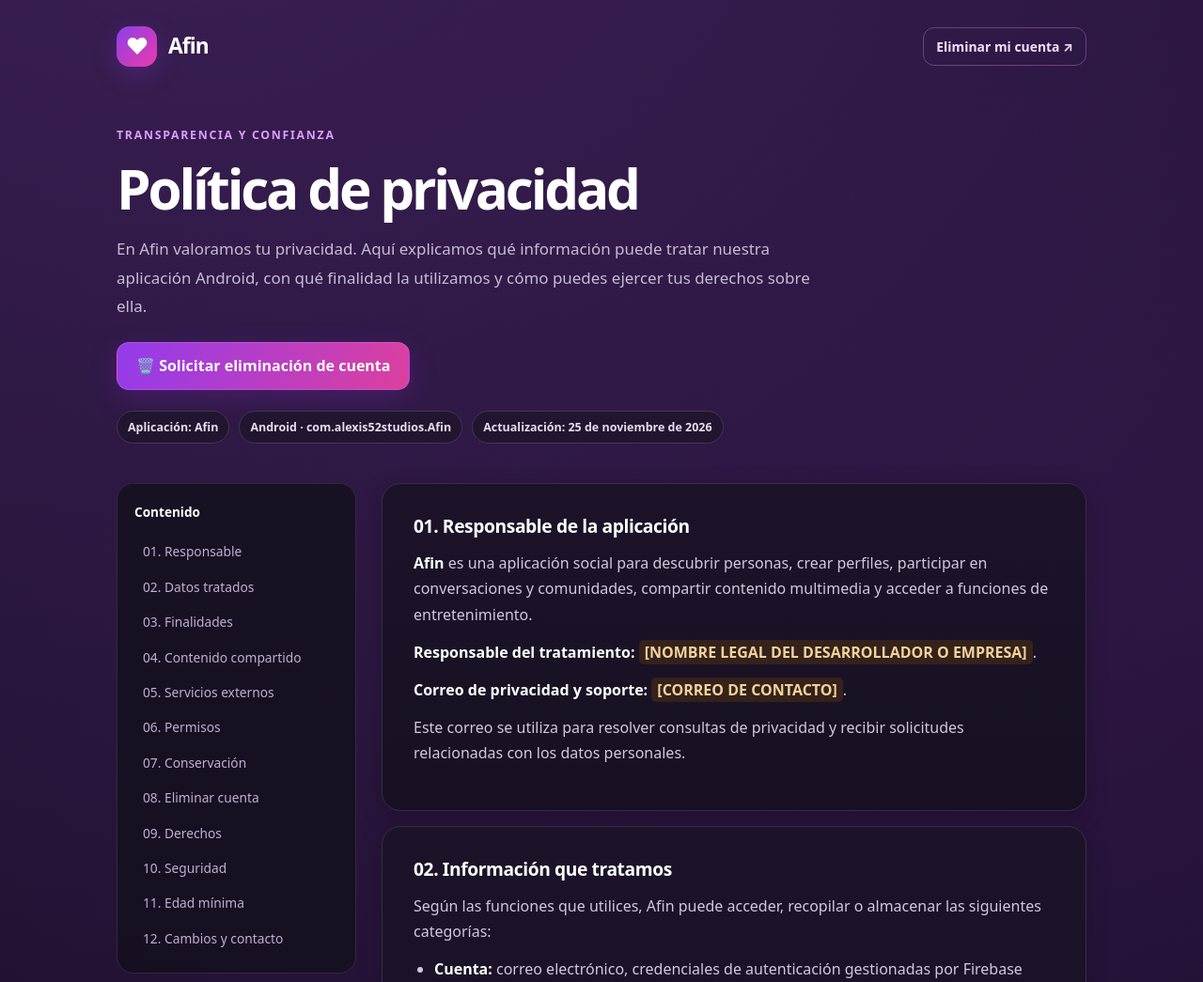
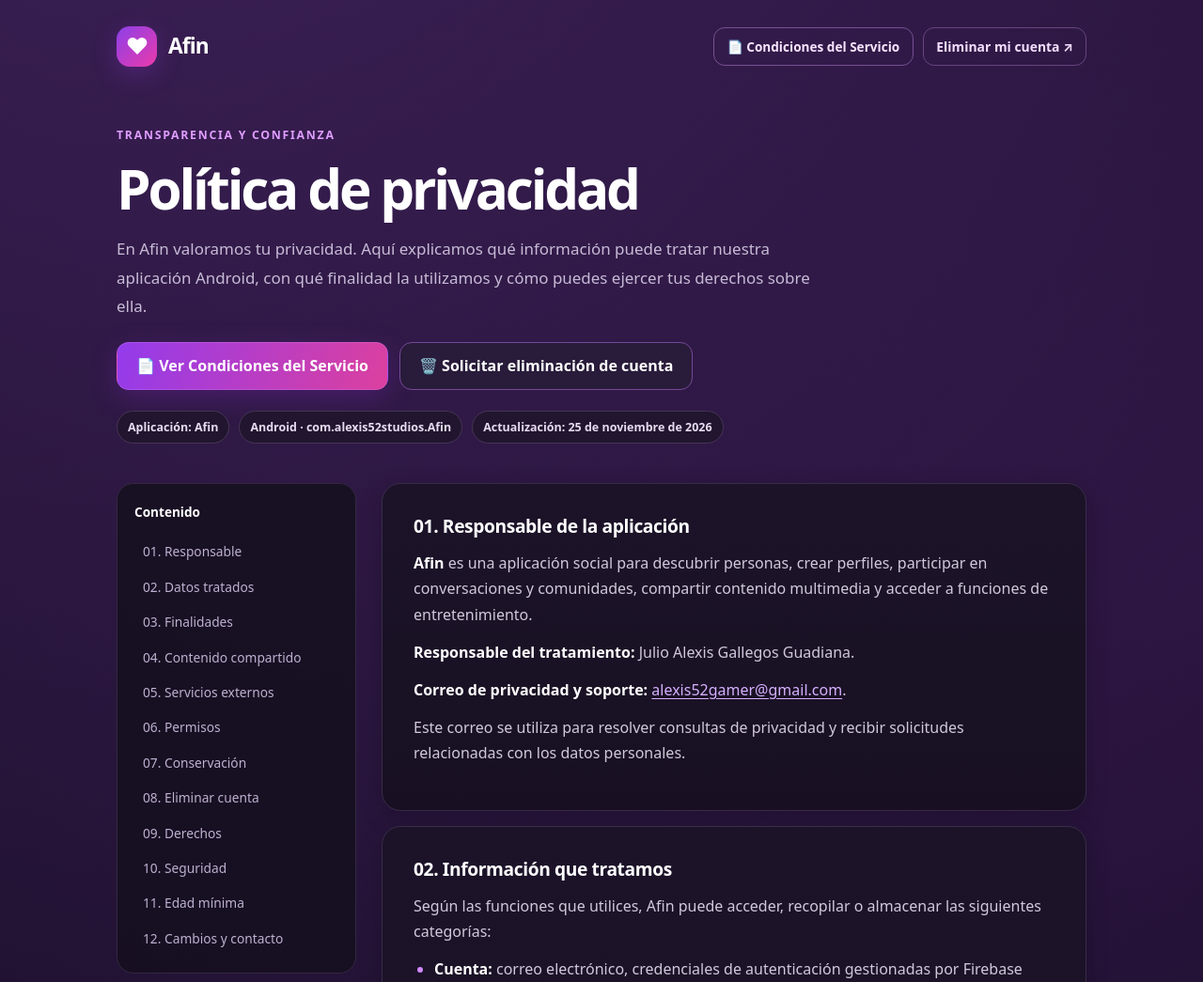
Before and after one commit to Alexis-Programador/Privacidad_Afin, a plain HTML site: page index.html in a window 1280 px wide. Shown: the top 1045 px of the page at 94% size. Drawn offline with Linux system fonts and the light colour scheme.

Commit message:
Update index.html

```diff
--- a/index.html
+++ b/index.html
@@ -56,12 +56,25 @@
     .callout p { color:#dbcde9; margin:0 0 14px; }
     .footer-link { color:#eed5ff; }
     @media(max-width:490px) { .action-btn {width:100%;} .top-link {font-size:.75rem;padding:8px 9px;} }
+
+    .header-nav { display:flex; justify-content:flex-end; align-items:center; gap:10px; flex-wrap:wrap; }
+    .btn-plain { display:inline-flex; justify-content:center; align-items:center; min-height:40px; padding:8px 14px; border:1px solid #765093; border-radius:12px; color:#f9e5ff; text-decoration:none; font-size:.85rem; font-weight:750; }
+    .btn-plain:hover,.btn-plain:focus-visible { background:#362346; color:white; }
+    .micro { color:#bbaacb; font-size:.88rem; }
+    .panel a { text-underline-offset:3px; }
+    .panel ul li::marker { color:#d389ff; }
+    .terms-highlight { border:1px solid #764b96; background:linear-gradient(110deg,#2f1c41,#23172f); padding:18px 20px; border-radius:17px; margin:0 0 16px; color:#eadbf8; }
+    @media(max-width:620px) { .top { align-items:flex-start; } .brand { font-size:1.26rem; } .header-nav { gap:7px; } .btn-plain { padding:8px 10px; font-size:.76rem; } }
+
   </style>
 </head>
 <body>
   <header class="top">
     <a class="brand" href="#inicio"><span class="heart" aria-hidden="true">♥</span><span>Afin</span></a>
-    <a class="top-link" href="eliminar-cuenta.html">Eliminar mi cuenta ↗</a>
+    <nav class="header-nav" aria-label="Navegación principal">
+      <a class="btn-plain" href="condiciones-del-servicio.html">📄 Condiciones del Servicio</a>
+      <a class="top-link" href="eliminar-cuenta.html">Eliminar mi cuenta ↗</a>
+    </nav>
   </header>
 
   <main id="inicio">
@@ -69,7 +82,10 @@
       <span class="eyebrow">Transparencia y confianza</span>
       <h1>Política de privacidad</h1>
       <p class="lead">En Afin valoramos tu privacidad. Aquí explicamos qué información puede tratar nuestra aplicación Android, con qué finalidad la utilizamos y cómo puedes ejercer tus derechos sobre ella.</p>
-      <div class="action-row"><a class="action-btn" href="eliminar-cuenta.html" aria-label="Ir a la página para solicitar eliminación de cuenta y datos">🗑️ Solicitar eliminación de cuenta</a></div>
+      <div class="action-row">
+        <a class="action-btn" href="condiciones-del-servicio.html">📄 Ver Condiciones del Servicio</a>
+        <a class="action-btn secondary" href="eliminar-cuenta.html" aria-label="Ir a la página para solicitar eliminación de cuenta y datos">🗑️ Solicitar eliminación de cuenta</a>
+      </div>
       <div class="meta">
         <span class="chip">Aplicación: Afin</span>
         <span class="chip">Android · com.alexis52studios.Afin</span>
@@ -100,8 +116,8 @@
         <section id="responsable" class="panel">
           <h2>01. Responsable de la aplicación</h2>
           <p><strong>Afin</strong> es una aplicación social para descubrir personas, crear perfiles, participar en conversaciones y comunidades, compartir contenido multimedia y acceder a funciones de entretenimiento.</p>
-          <p><strong>Responsable del tratamiento:</strong> <span class="needs-update">[NOMBRE LEGAL DEL DESARROLLADOR O EMPRESA]</span>.</p>
-          <p><strong>Correo de privacidad y soporte:</strong> <span class="needs-update">[CORREO DE CONTACTO]</span>.</p>
+          <p><strong>Responsable del tratamiento:</strong> <span>Julio Alexis Gallegos Guadiana</span>.</p>
+          <p><strong>Correo de privacidad y soporte:</strong> <a href="mailto:alexis52gamer@gmail.com">alexis52gamer@gmail.com</a>.</p>
           <p>Este correo se utiliza para resolver consultas de privacidad y recibir solicitudes relacionadas con los datos personales.</p>
         </section>
 
@@ -178,7 +194,7 @@
           <p>Puedes iniciar el proceso desde la función <strong>Eliminar cuenta</strong> de Afin. También puedes enviar una solicitud al correo de privacidad indicado en esta política si no puedes acceder a la aplicación o si necesitas ayuda.</p>
           <p>En el mensaje indica que deseas <strong>eliminar tu cuenta de Afin y los datos asociados</strong>, junto con el correo de registro, sin incluir tu contraseña. Podríamos solicitar una verificación razonable para proteger tu cuenta frente a solicitudes no autorizadas.</p>
           <p>La eliminación debe comprender la cuenta y sus datos asociados, incluidos los archivos multimedia que estén bajo control del servicio, salvo excepciones legales aplicables. Si ciertas referencias compartidas no pueden borrarse de inmediato, deberemos gestionar su anonimización o eliminación mediante los procesos disponibles e informarte de las limitaciones.</p>
-          <p class="note"><strong>Contacto para solicitudes de eliminación:</strong> <span class="needs-update">[CORREO DE CONTACTO]</span>. Esta sección también puede utilizarse como página de información del procedimiento, siempre que el canal de solicitud sea real y funcione.</p>
+          <p class="note"><strong>Contacto para solicitudes de eliminación:</strong> <a href="mailto:alexis52gamer@gmail.com">alexis52gamer@gmail.com</a>. Esta sección también puede utilizarse como página de información del procedimiento, siempre que el canal de solicitud sea real y funcione.</p>
           <div class="action-row"><a class="action-btn" href="eliminar-cuenta.html">Ir a eliminar cuenta y datos →</a></div>
         </section>
 
@@ -202,12 +218,12 @@
         <section id="cambios" class="panel">
           <h2>12. Cambios y contacto</h2>
           <p>Podemos actualizar esta política para reflejar cambios en las funciones, los proveedores tecnológicos o los requisitos legales. La fecha de la parte superior indicará la última actualización publicada. Si un cambio requiere avisos o consentimientos adicionales, se gestionarán mediante los mecanismos apropiados.</p>
-          <p><strong>Aplicación:</strong> Afin<br><strong>Identificador Android:</strong> com.alexis52studios.Afin<br><strong>Responsable:</strong> <span class="needs-update">Julio Alexis Gallegos Guadiana</span><br><strong>Contacto:</strong> <span class="needs-update">alexis52gamer@gmail.com</span></p>
+          <p><strong>Aplicación:</strong> Afin<br><strong>Identificador Android:</strong> com.alexis52studios.Afin<br><strong>Responsable:</strong> <span>Julio Alexis Gallegos Guadiana</span><br><strong>Contacto:</strong> <a href="mailto:alexis52gamer@gmail.com">alexis52gamer@gmail.com</a></p>
         </section>
       </div>
     </div>
   </main>
 
-  <footer class="footer"><span>© 2026 Afin · Política de privacidad</span><a class="footer-link" href="eliminar-cuenta.html">Eliminar cuenta y datos →</a><a href="#inicio">Volver al inicio ↑</a></footer>
+  <footer class="footer"><span>© 2026 Afin · Política de privacidad</span><a class="footer-link" href="condiciones-del-servicio.html">Condiciones del Servicio →</a><a class="footer-link" href="eliminar-cuenta.html">Eliminar cuenta y datos →</a><a href="#inicio">Volver al inicio ↑</a></footer>
 </body>
 </html>
```
